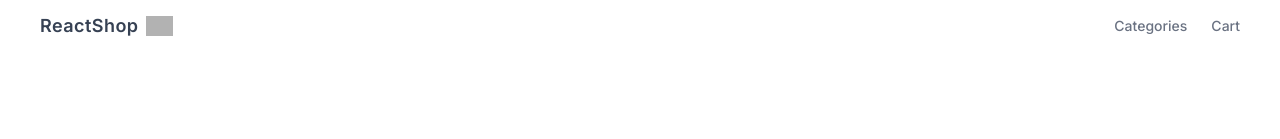
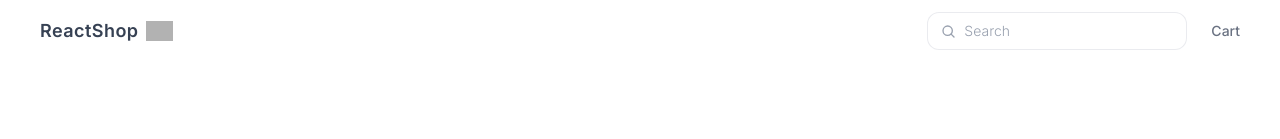
Before and after one commit to KIB101D/vite-react-ecommerce, a React (Vite) app: page / in a window 1280 px wide. Shown: the top 139 px of the page. Built offline with nearby package versions, Linux system fonts and the light colour scheme; grey boxes are pictures that could not be loaded.

Commit message:
feat: integrate SearchBar into Header with navigation logic

```diff
--- a/src/components/Header.tsx
+++ b/src/components/Header.tsx
@@ -1,39 +1,54 @@
-import { Link } from "react-router-dom";
+import { Link, useNavigate, useLocation } from "react-router-dom";
+import { useState } from "react";
 import logo from "../assets/react-blue.png";
+import SearchBar from "./SearchBar";
 
 function Header() {
+  const navigate = useNavigate();
+  const location = useLocation();
+  const [query, setQuery] = useState("");
+
   return (
     <header className="sticky top-0 z-50 border-b border-white/20 bg-white/70 backdrop-blur-md">
-      <div className="flex items-center justify-between px-4 py-3 sm:px-6 md:px-10">
-        {/* Logo */}
-        <Link to="/" className="flex items-center gap-2 group">
+      <div className="flex items-center justify-between gap-4 px-4 py-3 sm:px-6 md:px-10">
+        <Link to="/" className="flex items-center flex-shrink-0 gap-2 group">
           <h2 className="text-lg font-semibold tracking-wide text-gray-700 transition group-hover:text-gray-900">
             ReactShop
           </h2>
           <img
             src={logo}
-            className="h-5 transition opacity-80 group-hover:opacity-100"
+            className="h-5 opacity-80 group-hover:opacity-100"
             alt="logo"
           />
         </Link>
 
-        {/* Navigation */}
-        <nav className="flex items-center gap-6 text-sm font-medium">
-          <Link
-            to="/"
-            className="text-gray-500 transition hover:text-indigo-600"
-          >
-            Categories
-          </Link>
+        <div className="flex items-center justify-end flex-1 gap-4 sm:gap-6">
+          <SearchBar
+            value={query}
+            onChange={(e) => setQuery(e.target.value)}
+            onClear={() => setQuery("")}
+            onKeyDown={(e) => {
+              if (e.key === "Enter" && query.trim()) {
+                navigate(`/search?q=${query}`, {
+                  state: {
+                    category: location.pathname.includes("/category/")
+                      ? location.pathname.split("/")[2]
+                      : null,
+                  },
+                });
+              }
+            }}
+          />
 
-          {/* Cart */}
-          <Link
-            to="/cart"
-            className="relative flex items-center gap-1 text-gray-500 transition hover:text-indigo-600"
-          >
-            <span>Cart</span>
-          </Link>
-        </nav>
+          <nav className="flex items-center flex-shrink-0 text-sm font-medium">
+            <Link
+              to="/cart"
+              className="text-gray-500 transition hover:text-indigo-600"
+            >
+              Cart
+            </Link>
+          </nav>
+        </div>
       </div>
     </header>
   );
```
